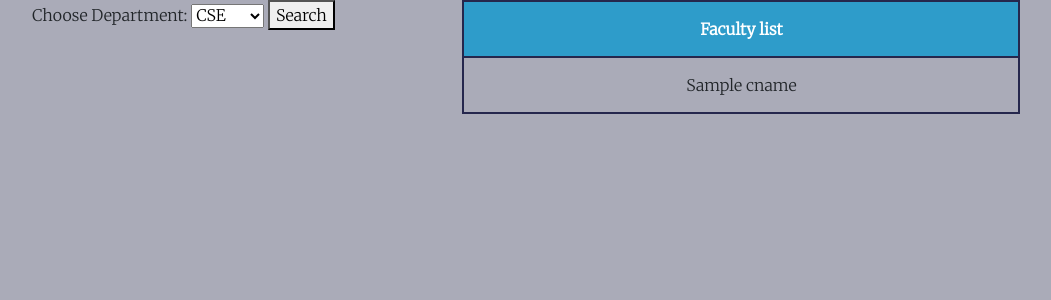
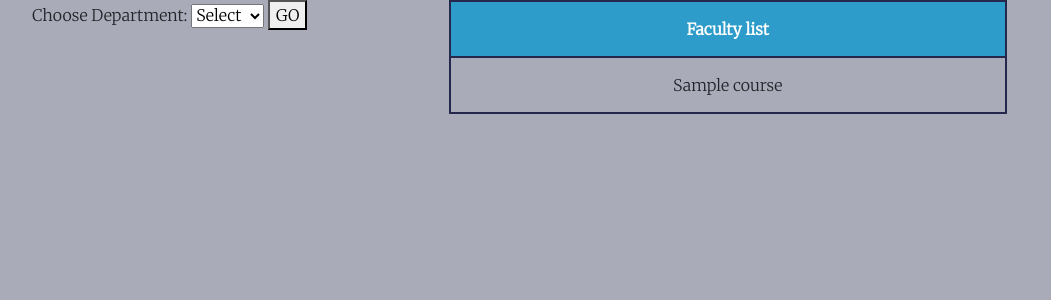
Before and after one commit to hritika1025/courses_management_system, a Flask app: template templates/index.html in a window 1280 px wide. Shown: the part 115-415 px from the top of the page, without its empty margins (50-1101 px from the left). Run offline with Flask 2, Linux system fonts and the light colour scheme; the template is opened without the code that fills it: most values are stand-ins (such as "Sample title", 1, 10 or a date in 2020); some libraries are stand-ins or nearby versions.

Commit message:
Added more

```diff
--- a/app.py
+++ b/app.py
@@ -19,11 +19,17 @@
 @app.route("/", methods=['GET', 'POST'])
 def index():
     cname=''
-    if request.method == 'POST' and 'username' in request.form:
+    if request.method == 'POST' :
         deptname = request.form['deptname']
         cursor = mysql.connection.cursor(MySQLdb.cursors.DictCursor)
         cursor.execute('SELECT cname FROM dept_cid_cname  WHERE deptname =% s', (deptname, ))
         cname = cursor.fetchall()
+        cursor.close()
+        # return redirect(url_for('course'))
     return render_template('index.html',cname=cname)
 
+# @app.route("/course",methods=['GET','POST'])
+# def course():
+#     if request.method=='POST' and ''
+
 app.run(debug=True)
--- a/templates/index.html
+++ b/templates/index.html
@@ -38,13 +38,14 @@
       <form action="" method="post">
       <label for="cars">Choose Department:</label>
       <select name="deptname" id="dept">
+        <option value="CSE">Select</option>
         <option value="CSE">CSE</option>
         <option value="EE">EE</option>
         <option value="ME">ME</option>
         <option value="CE">CE</option>
         <option value="MEMS">MEMS</option>
       </select>
-      <button type="submit">Search</button>
+      <button type="submit">GO</button>
     </form>
       <!-- <p >
           Choose Department:<SELECT name="deptname">
@@ -58,9 +59,9 @@
       <tr>
         <th>Faculty list</th>
       </tr>
-      {% for c in cname%}
+      {% for course in cname%}
       <tr>
-        <td>{{c}}</td>
+        <td>{{course['cname']}}</td>
       </tr>
       {% endfor %}
 
```
